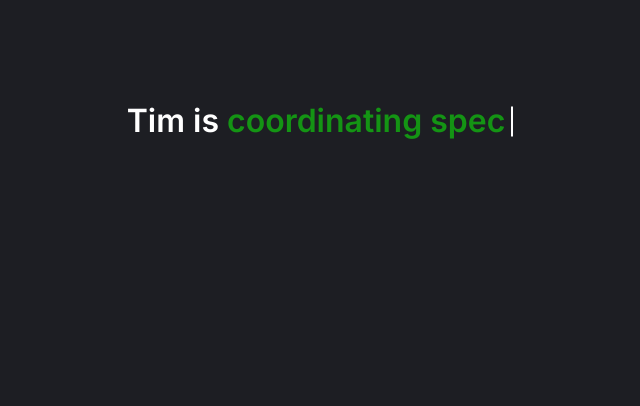
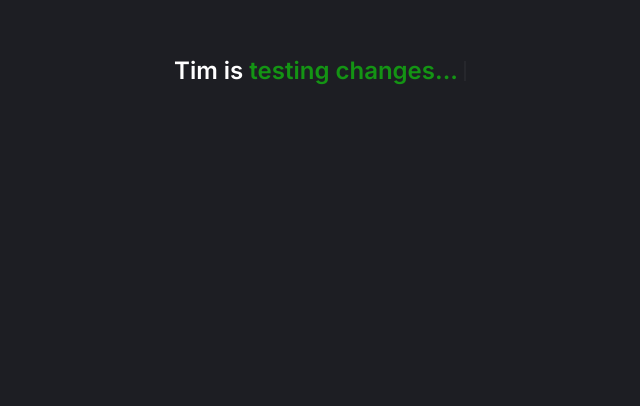
Before and after one commit to droppedframes/droppedframes.github.io, a plain HTML site: page index.html in a window 1280 px wide. Shown: the part 280-686 px from the top of the page, without its empty margins (324-964 px from the left). Drawn offline with Linux system fonts and the light colour scheme.

Commit message:
minor changes

```diff
--- a/script.js
+++ b/script.js
@@ -1,5 +1,26 @@
 const dynamicText = document.querySelector("h1 span");
-const words = ["configuring settings...", "troubleshooting errors...", "installing patches...","automating tasks...", "digging through logs...", "monitoring deployment...", "taking a nap...", "securing ports...", "checking backups...", "validating mapping...", "analyzing data...", "restarting servers...", "writing documentation...", "collaborating...", "implementing...", "planning release...", "coordinating specifications...", "testing...",  "eating...."];
+const words = [
+    "configuring settings...",
+    "troubleshooting errors...",
+    "installing patches...",
+    "automating tasks...",
+    "scouring logs...",
+    "monitoring KPIs...",
+    "taking a nap...",
+    "deploying updates...",
+    "securing ports...",
+    "checking backups...",
+    "validating mapping...",
+    "parsing data...",
+    "restarting servers...",
+    "writing documentation...",
+    "collaborating...",
+    "implementing changes...",
+    "testing changes...",
+    "eating snack...",
+    "training users..."
+];
+
 
 // Variables to track the position and deletion status of the word
 let wordIndex = 0;
@@ -20,7 +41,7 @@ const typeEffect = () => {
     } else if (isDeleting && charIndex > 0) {
         // If condition is true, remove the previous character
         charIndex--;
-        setTimeout(typeEffect, 25);
+        setTimeout(typeEffect, 10);
     } else {
         // If word is deleted then switch to the next word
         isDeleting = !isDeleting;
--- a/style.css
+++ b/style.css
@@ -6,7 +6,6 @@
     padding: 0;
     box-sizing: border-box;
     font-family: "Inter", sans-serif;
-    link
 }
 
 body {
@@ -15,11 +14,12 @@ body {
     align-items: center;
     justify-content: center;
     background: #1D1E23;
+    margin-top: -50px;
 }
 
 h1 {
     color: #fff;
-    font-size: 2rem;
+    font-size: 1.5rem;
     font-weight: 600;
 }
 
@@ -30,7 +30,7 @@ h1 span {
 
 h1 span::before {
     content: "";
-    height: 30px;
+    height: 20px;
     width: 2px;
     position: absolute;
     top: 50%;
```
Also changed, not shown: 1 other file.
